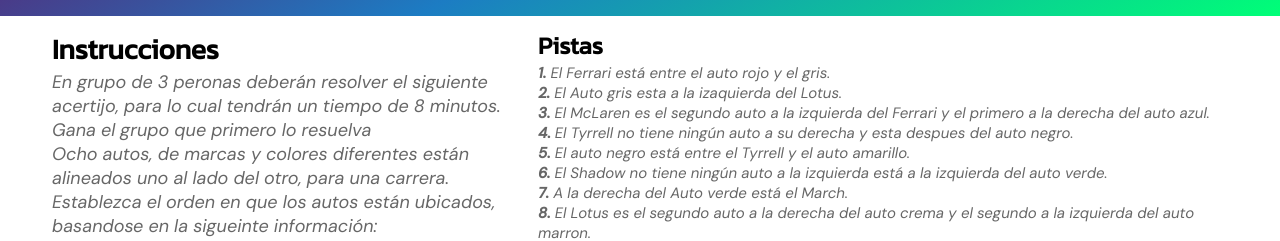
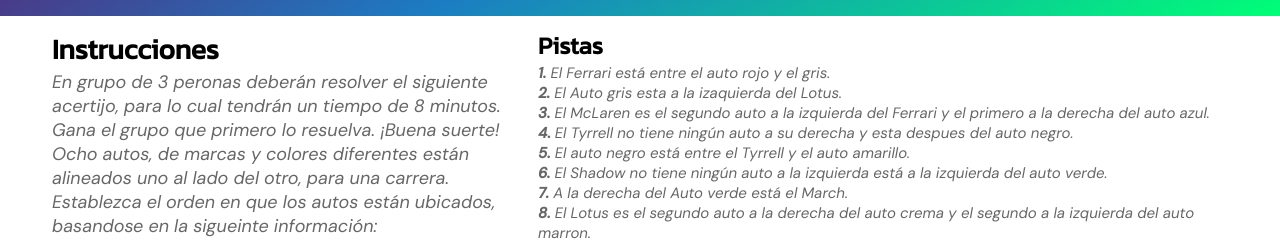
Before and after one commit to Sergi0ZM/fundamentos-proyecto, a plain HTML site: page src/acertijoA.html in a window 1280 px wide. Shown: the part 184-425 px from the top of the page. Drawn offline with Linux system fonts and the light colour scheme; a web font is replaced by a local one.

Commit message:
Probando git

```diff
--- a/src/acertijoA.html
+++ b/src/acertijoA.html
@@ -19,7 +19,6 @@
 
     <main class="container">
         <!-- boton de regresar a menu -->
-        <!-- <a class="button-back" href="javascript:history.back()">Regresar al menu</a> -->
 
         <header class="header-container">
             <div class="img-container">
@@ -37,7 +36,7 @@
                 <p>
                     En grupo de 3 peronas deberán resolver el siguiente acertijo, para
                     lo cual tendrán un tiempo de 8 minutos. Gana el grupo que primero lo
-                    resuelva
+                    resuelva. ¡Buena suerte!
                 </p>
                 <p>
                     Ocho autos, de marcas y colores diferentes están alineados uno al
```
